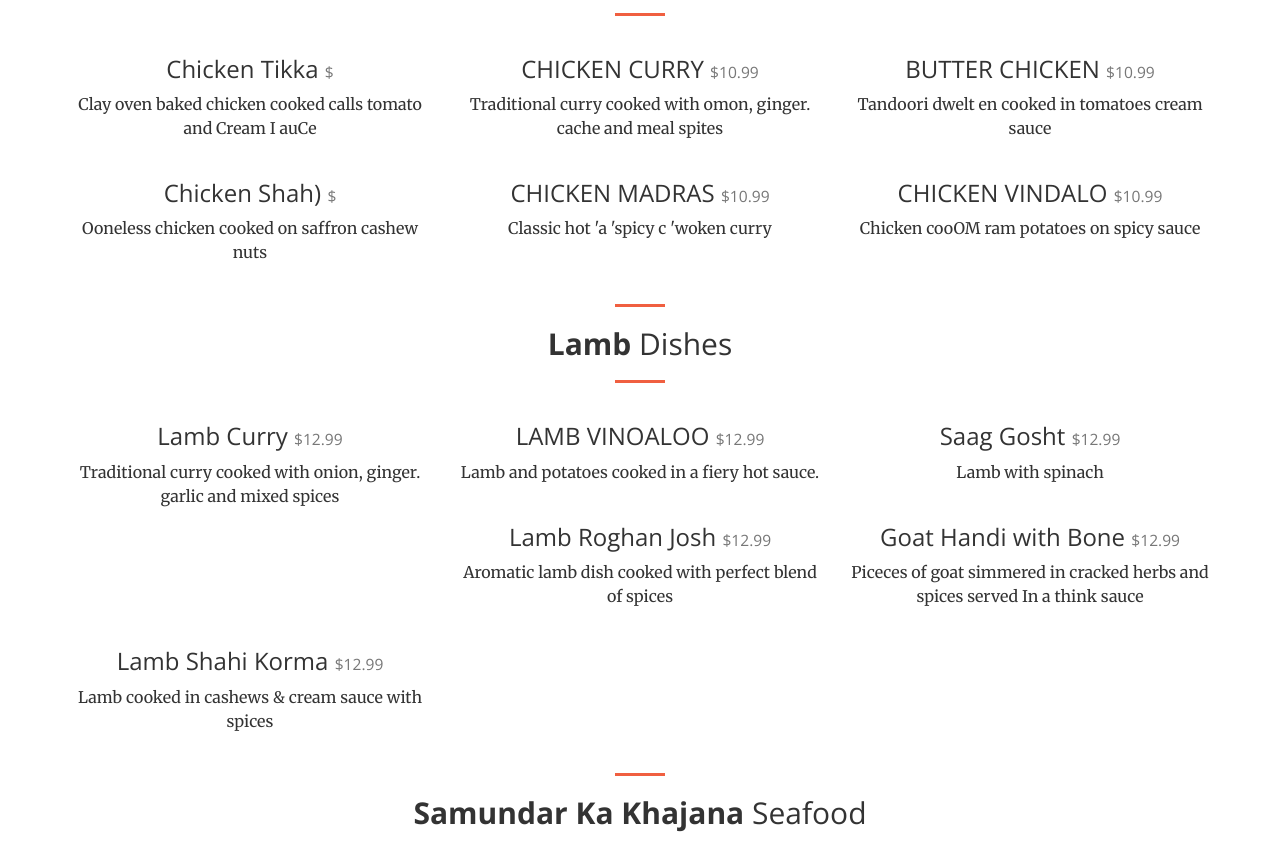
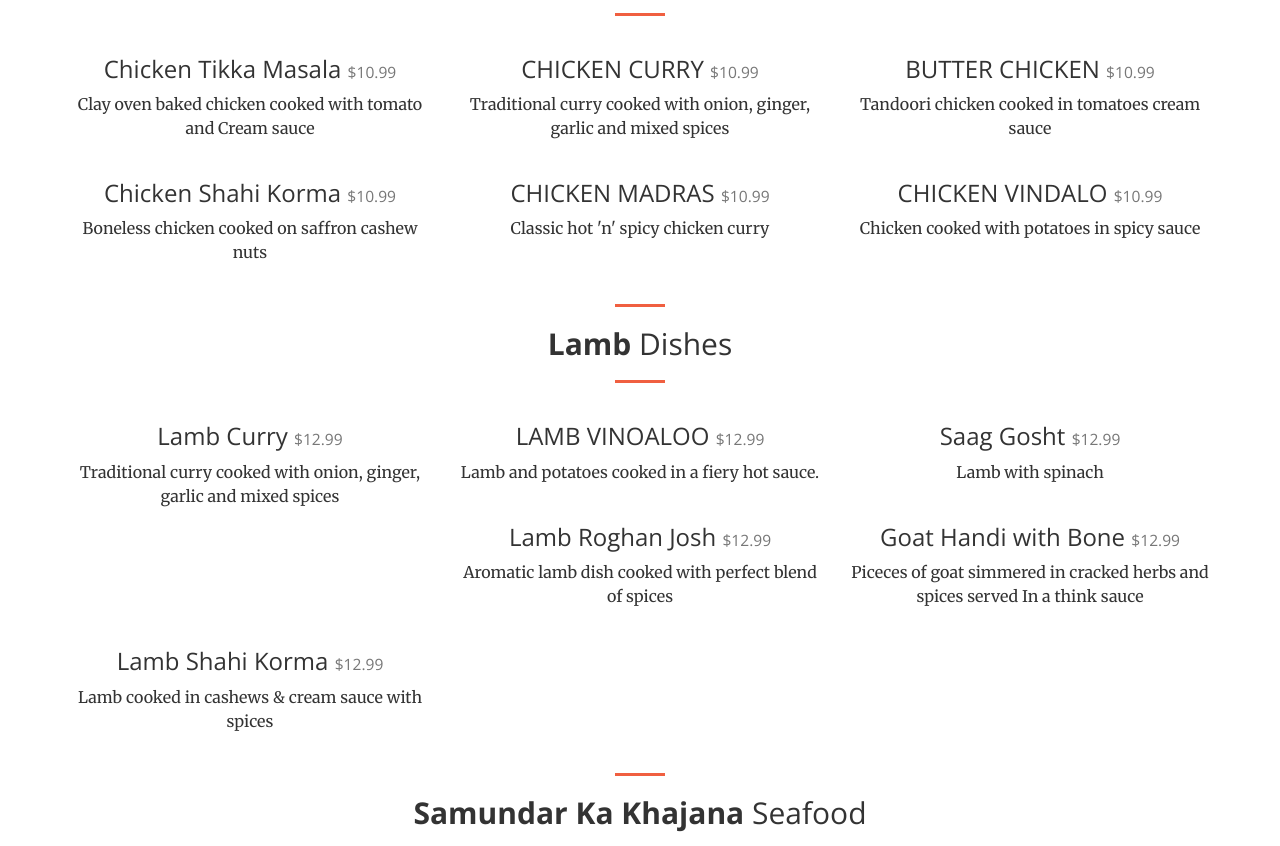
Before and after one commit to suryaraor/cafeIndia, a website: page index.html in a window 1280 px wide. Shown: the part 1972-2818 px from the top of the page. Drawn offline with nearby package versions, Linux system fonts and the light colour scheme.

Commit message:
Update index.html

```diff
--- a/index.html
+++ b/index.html
@@ -203,10 +203,10 @@
             <div class="row">
 
 	  <div class="col-sm-4 text-center">
-                    <h3>Chicken Tikka
-                        <small>$</small>
+                    <h3>Chicken Tikka Masala
+                        <small>$10.99</small>
                     </h3>
-                    <p>Clay oven baked chicken cooked calls tomato and Cream I auCe</p>
+                    <p>Clay oven baked chicken cooked with tomato and Cream sauce</p>
                 </div>
 
 
@@ -214,7 +214,7 @@
                     <h3>CHICKEN CURRY
                         <small>$10.99</small>
                     </h3>
-                    <p>Traditional curry cooked with omon, ginger. cache and meal spites</p>
+                    <p>Traditional curry cooked with onion, ginger, garlic and mixed spices</p>
                 </div>
 
 
@@ -222,15 +222,15 @@
                     <h3>BUTTER CHICKEN
                         <small>$10.99</small>
                     </h3>
-                    <p>Tandoori dwelt en cooked in tomatoes cream sauce</p>
+                    <p>Tandoori chicken cooked in tomatoes cream sauce</p>
                 </div>
 
 
                 <div class="col-sm-4 text-center">
-                    <h3>Chicken Shah)
-                        <small>$</small>
+                    <h3>Chicken Shahi Korma
+                        <small>$10.99</small>
                     </h3>
-                    <p>Ooneless chicken cooked on saffron cashew nuts</p>
+                    <p>Boneless chicken cooked on saffron cashew nuts</p>
                 </div>
 
 
@@ -238,7 +238,7 @@
                     <h3>CHICKEN MADRAS
                         <small>$10.99</small>
                     </h3>
-                    <p>Classic hot 'a 'spicy c 'woken curry</p>
+                    <p>Classic hot 'n' spicy chicken curry</p>
                 </div>
 
 
@@ -246,7 +246,7 @@
                     <h3>CHICKEN VINDALO
                         <small>$10.99</small>
                     </h3>
-                    <p>Chicken cooOM ram potatoes on spicy sauce</p>
+                    <p>Chicken cooked with potatoes in spicy sauce</p>
                 </div>
 
 
@@ -262,7 +262,7 @@
                     <h3>Lamb Curry
                         <small>$12.99</small>
                     </h3>
-                    <p>Traditional curry cooked with onion, ginger. garlic and mixed spices</p>
+                    <p>Traditional curry cooked with onion, ginger, garlic and mixed spices</p>
                 </div>
 
 
```
